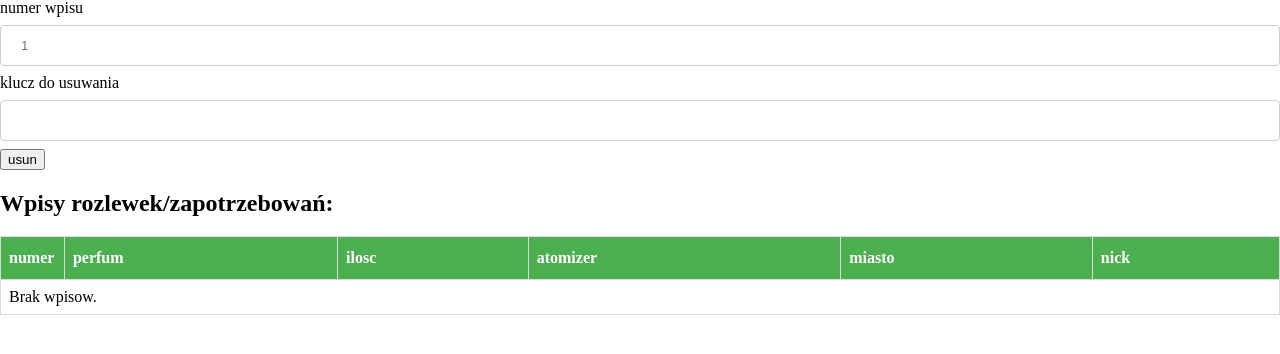
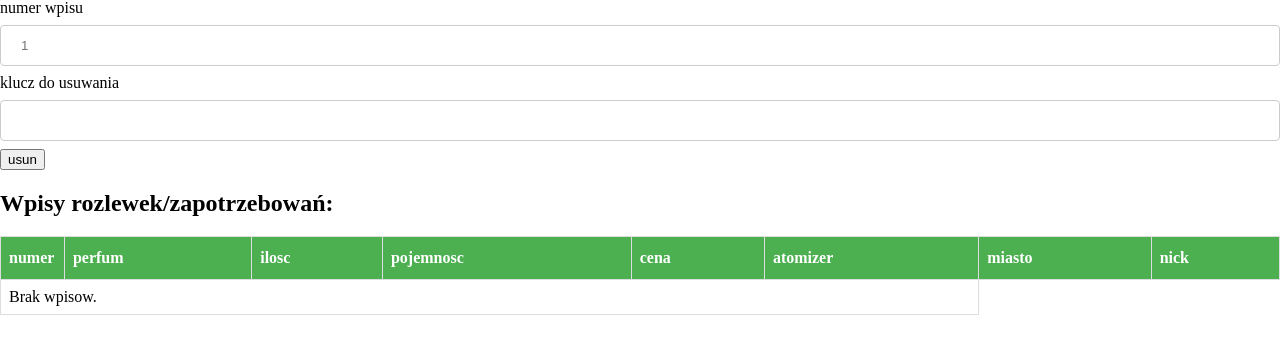
Before and after one commit to perfumy/rozlewki_wykop, a Flask app: page / in a window 1280 px wide. Shown: the part 224-578 px from the top of the page. Run offline with Flask 2, Linux system fonts and the light colour scheme; data that the repository does not hold is empty.

Commit message:
Update index.html

```diff
--- a/templates/index.html
+++ b/templates/index.html
@@ -51,6 +51,8 @@
     <th width="5%">numer</th>
     <th>perfum</th>
     <th>ilosc</th>
+    <th>pojemnosc</th>
+    <th>cena</th>
     <th>atomizer</th>
     <th>miasto</th>
     <th>nick</th>
```
